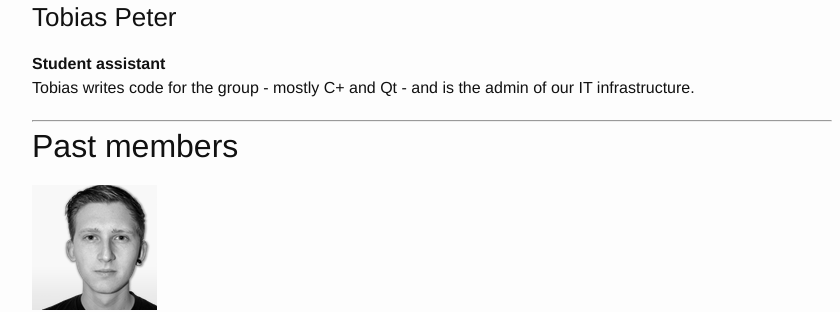
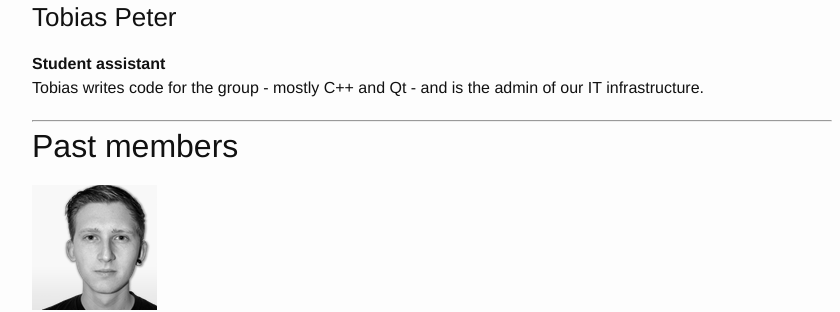
Before and after one commit to HSAnet/hsanet.github.io, a Jekyll site: the page built from members.md, in a window 1280 px wide and 900 px high, scrolled down 1461 px. Shown: the part 181-493 px from the top of the window, without its empty margins (208-1048 px from the left). Built offline with Jekyll 4.4.1, drawn with Linux system fonts in a browser that asks for light colours.

Commit message:
typo fix

```diff
--- a/_data/current_members.yml
+++ b/_data/current_members.yml
@@ -41,7 +41,7 @@
 - name: Tobias Peter
   role: Student assistant
   description: >
-    Tobias writes code for the group - mostly C+ and Qt - and is the admin of our IT infrastructure.
+    Tobias writes code for the group - mostly C++ and Qt - and is the admin of our IT infrastructure.
   photo: anon.png
   link:
   pubs:
```
